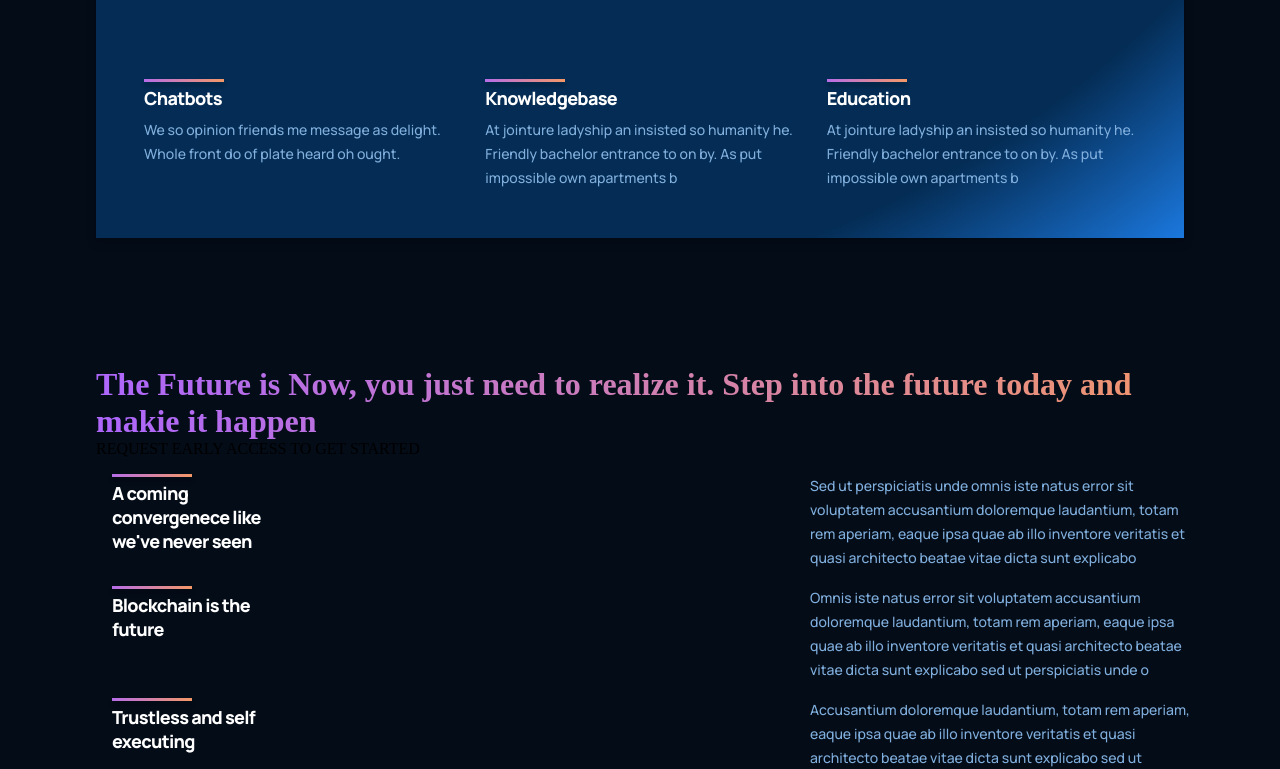
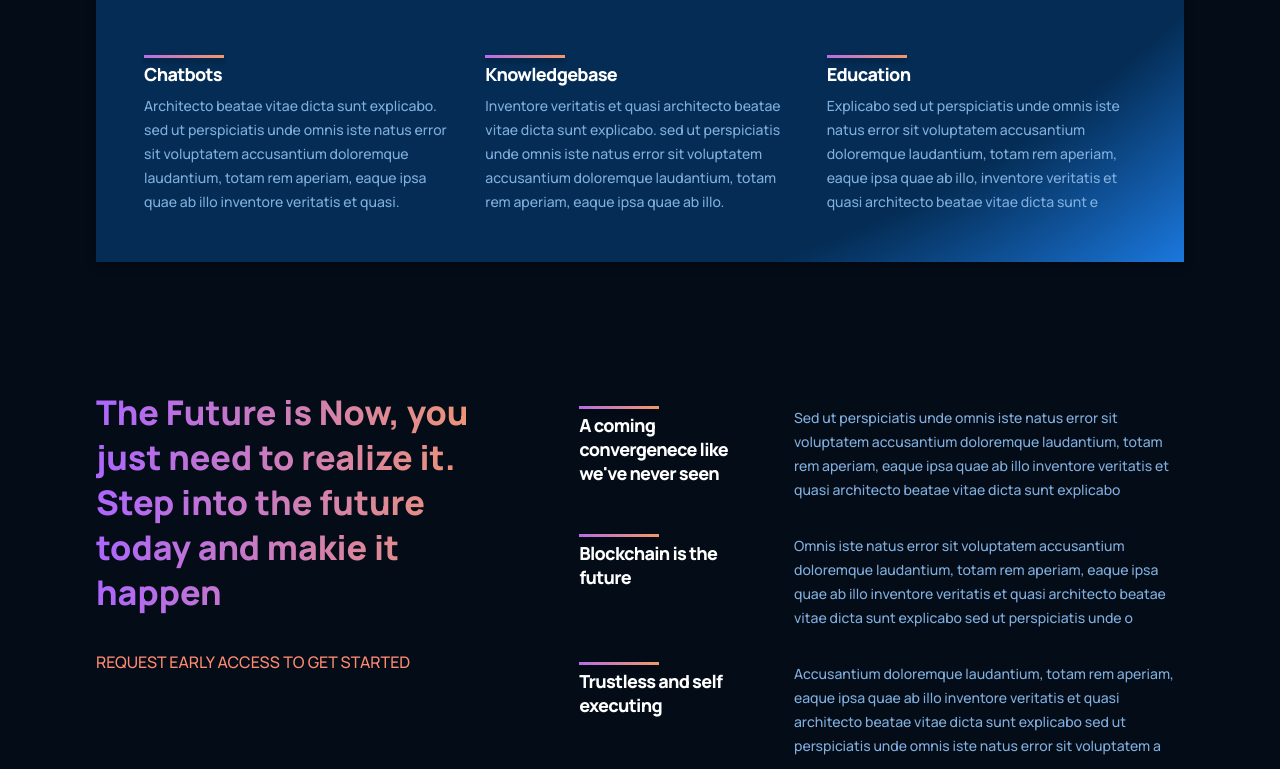
Before and after one commit to frankenmiller/modern-uxui-website, a React (Create React App) app: page / in a window 1280 px wide. Shown: the part 1318-2087 px from the top of the page. Built offline with nearby package versions, Linux system fonts and the light colour scheme.

Commit message:
Finished Features.jsx

```diff
--- a/src/containers/features/features.css
+++ b/src/containers/features/features.css
@@ -0,0 +1,59 @@
+.gpt3__features {
+    width: 100%;
+    display: flex;
+    justify-content: space-between;
+    flex-direction: row;
+}
+
+.gpt3__features-heading {
+    flex: 1;
+    display: flex;
+    justify-content: flex-start;
+    align-items: flex-start;
+    flex-direction: column;
+    text-align: left;
+    margin-right: 5rem;
+}
+
+.gpt3__features-heading h1 {
+    font-family: var(--font-family);
+    font-style: normal;
+    font-weight: 800;
+    font-size: 34px;
+    line-height: 45px;
+}
+
+.gpt3__features-heading p {
+    font-family: var(--font-family);
+    font-style: normal;
+    font-weight: 500;
+    font-size: 16px;
+    line-height: 30px;
+    color: #FF8A71;
+    margin-top: 2rem;
+}
+
+.gpt3__features-container {
+    flex: 1.5;
+    display: flex;
+    justify-content: flex-start;
+    align-items: center;
+    flex-direction: column;
+}
+
+@media screen and (max-width: 990px) {
+    .gpt3__features {
+        flex-direction: column;
+    }
+
+    .gpt3__features-heading {
+        margin: 0 0 2rem 0;
+    }
+}
+
+@media screen and (max-width: 550px) {
+    .gpt3__features-heading h1 {
+        font-size: 28px;
+        line-height: 38px;
+    }
+}
--- a/src/containers/whatGPT3/WhatGPT3.jsx
+++ b/src/containers/whatGPT3/WhatGPT3.jsx
@@ -5,16 +5,16 @@ import './whatGPT3.css';
 const WhatGPT3 = () => (
   <div className="gpt3__whatgpt3 section__margin" id="wgpt3">
     <div className="gpt3__whatgpt3-feature">
-      <Feature title="What is GPT-3" text="We so opinion friends me message as delight. Whole front do of plate heard oh ought. His defective nor convinced residence own. Connection has put impossible own apartments boisterous. At jointure ladyship an insisted so humanity he. Friendly bachelor entrance to on by." />
+      <Feature title="What is GPT-3" text="Sed ut perspiciatis unde omnis iste natus error sit voluptatem accusantium doloremque laudantium, totam rem aperiam, eaque ipsa quae ab illo inventore veritatis et quasi architecto beatae vitae dicta sunt explicabo" />
     </div>
     <div className="gpt3__whatgpt3-heading">
       <h1 className="gradient__text">The possibilities are beyond your imagination</h1>
       <p>Explore the Library</p>
     </div>
     <div className="gpt3__whatgpt3-container">
-      <Feature title="Chatbots" text="We so opinion friends me message as delight. Whole front do of plate heard oh ought." />
-      <Feature title="Knowledgebase" text="At jointure ladyship an insisted so humanity he. Friendly bachelor entrance to on by. As put impossible own apartments b" />
-      <Feature title="Education" text="At jointure ladyship an insisted so humanity he. Friendly bachelor entrance to on by. As put impossible own apartments b" />
+      <Feature title="Chatbots" text="Architecto beatae vitae dicta sunt explicabo. sed ut perspiciatis unde omnis iste natus error sit voluptatem accusantium doloremque laudantium, totam rem aperiam, eaque ipsa quae ab illo inventore veritatis et quasi." />
+      <Feature title="Knowledgebase" text="Inventore veritatis et quasi architecto beatae vitae dicta sunt explicabo. sed ut perspiciatis unde omnis iste natus error sit voluptatem accusantium doloremque laudantium, totam rem aperiam, eaque ipsa quae ab illo." />
+      <Feature title="Education" text="Explicabo sed ut perspiciatis unde omnis iste natus error sit voluptatem accusantium doloremque laudantium, totam rem aperiam, eaque ipsa quae ab illo, inventore veritatis et quasi architecto beatae vitae dicta sunt e" />
     </div>
   </div>
 );
```
